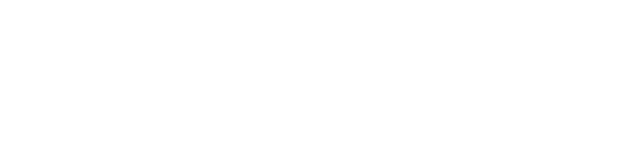
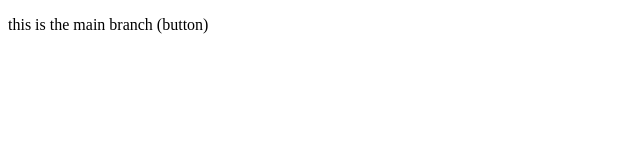
Before and after one commit to sanskarthecreator/Mini-Project, a plain HTML site: page index.html in a window 1280 px wide. Shown: the whole page, without its empty margins (0-640 px from the left). Drawn offline with Linux system fonts and the light colour scheme.

Commit message:
add the paragragh

```diff
--- a/index.html
+++ b/index.html
@@ -6,6 +6,6 @@
     <title>Document</title>
 </head>
 <body>
-
+   <p>this is the main branch (button)</p>
 </body>
 </html>
```
